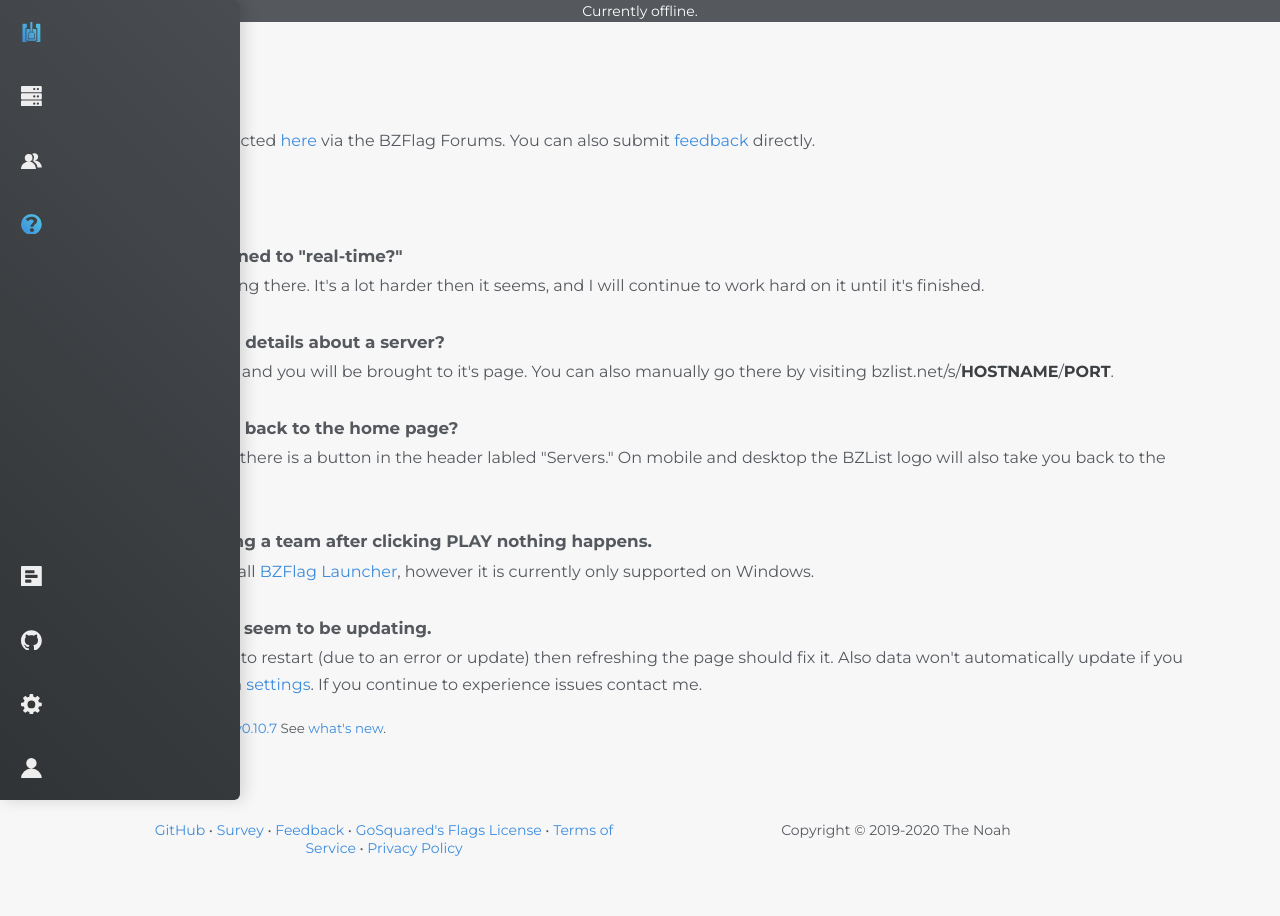
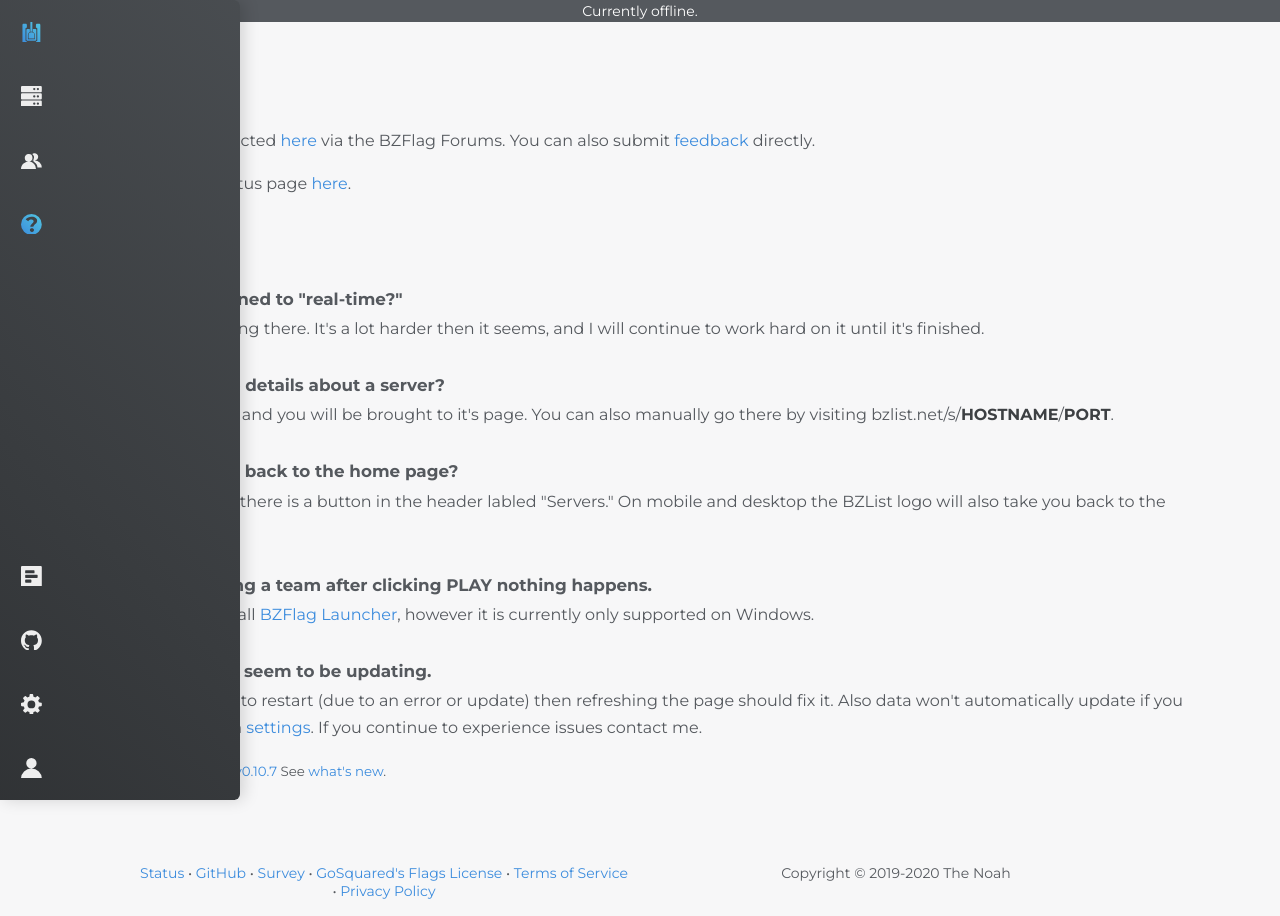
Before and after one commit to bzlist/bzlist.net, a React (Create React App) app: page /help in a window 1280 px wide. Before the commit the page ends 873 px from the top, so only its background shows below. Built offline with nearby package versions, Linux system fonts and the light colour scheme; no server answers.

Commit message:
Add status page links

```diff
--- a/src/App.tsx
+++ b/src/App.tsx
@@ -218,9 +218,9 @@ class App extends React.PureComponent<any, State>{
           </div>
           <footer>
             <div className="links">
+              <a href="https://bzlist.statuspage.io/" target="_blank" rel="noopener noreferrer">Status</a> •&nbsp;
               <a href="https://github.com/bzlist/bzlist.net" target="_blank" rel="noopener noreferrer">GitHub</a> •&nbsp;
               <a href="https://docs.google.com/forms/d/e/1FAIpQLSdHA0q3MjVvRMNozwkUFv4dMDhIA-YFCSyt-97P3Afvsdv1zQ/viewform?usp=sf_link" target="_blank" rel="noopener noreferrer">Survey</a> •&nbsp;
-              <Link to="/feedback">Feedback</Link> •&nbsp;
               <a href="https://github.com/gosquared/flags/blob/master/LICENSE.txt" target="_blank" rel="noopener noreferrer">GoSquared's Flags License</a> •&nbsp;
               <Link to="/terms-of-service">Terms of Service</Link> •&nbsp;
               <Link to="/privacy-policy">Privacy Policy</Link>
--- a/src/components/pages/HelpPage.tsx
+++ b/src/components/pages/HelpPage.tsx
@@ -10,6 +10,9 @@ export const HelpPage = (): JSX.Element => (
     <p>
       I can be contacted <a href="https://forums.bzflag.org/ucp.php?i=pm&mode=compose&u=58103" target="_blank" rel="noopener noreferrer">here</a> via the BZFlag Forums.
       You can also submit <Link to="/feedback">feedback</Link> directly.
+    </p>
+    <p>
+      Check the status page <a href="https://bzlist.statuspage.io/" target="_blank" rel="noopener noreferrer">here</a>.
     </p>
     <h2>FAQ</h2>
     <p>
```
